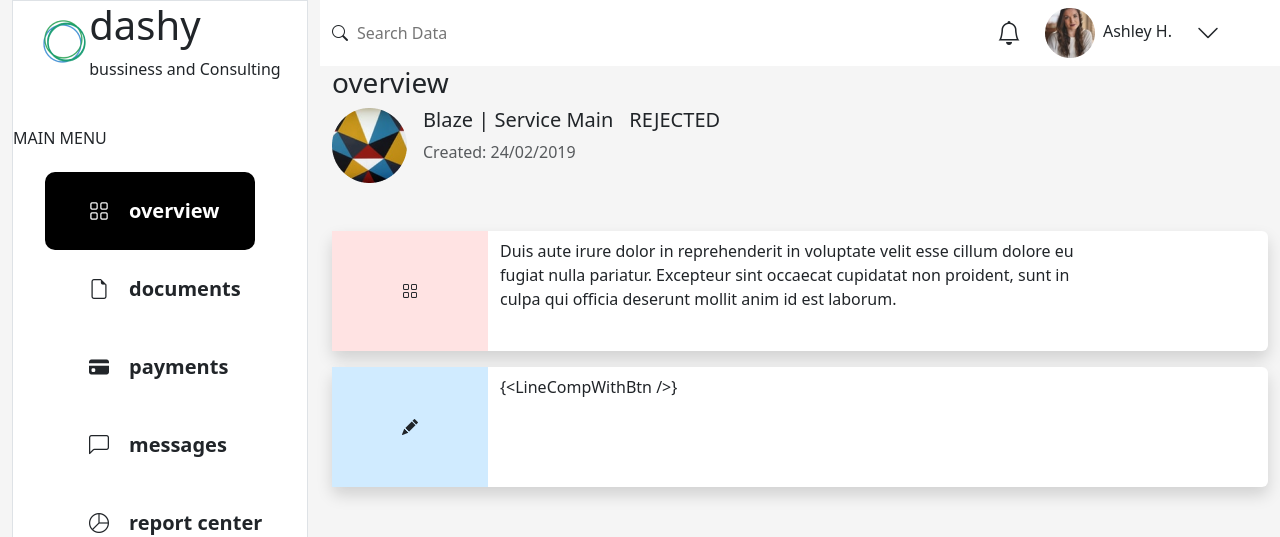
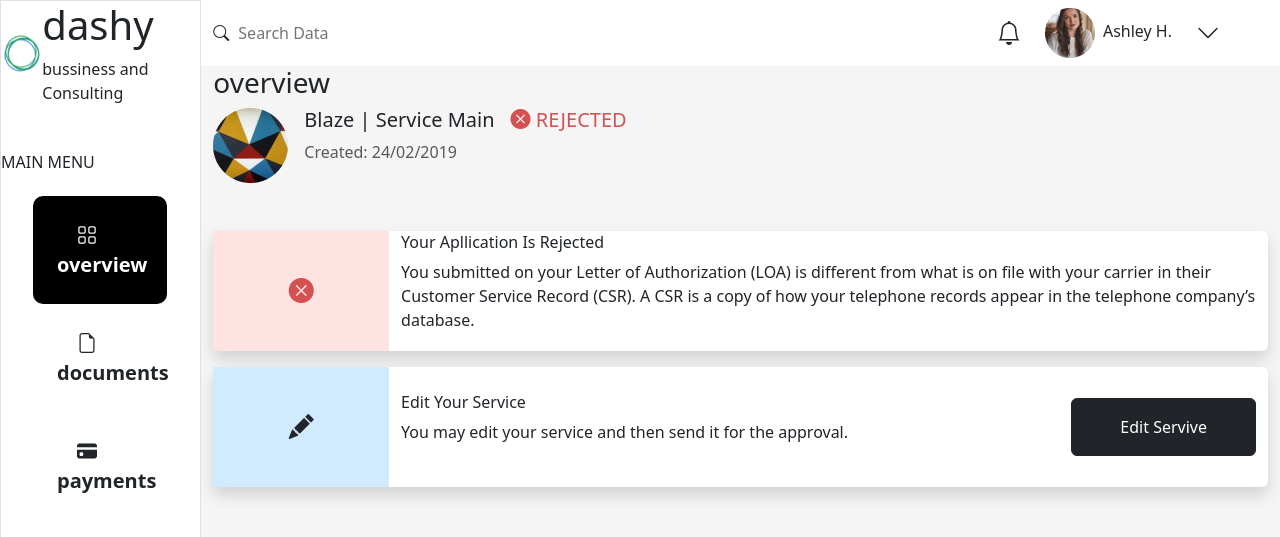
Before and after one commit to SamLaye/bootcampProjetReact1, a React (Create React App) app: page / in a window 1280 px wide. Shown: the top 537 px of the page. Built offline with nearby package versions, Linux system fonts and the light colour scheme; the HTML template or start-up script is replaced by a standard one.

Commit message:
Ajout de deux composants pour Line

```diff
--- a/src/App.css
+++ b/src/App.css
@@ -1,11 +1,15 @@
-body{
+body {
     background-color: #f5f5f5 !important;
 }
+
+/* #sidebarContainer{
+    padding-left: 0 !important;
+  } */
 /* ================================================
       N  _  A  _  V  _  B  _  A  _  R
      =============================================== */
-  #navbar-input{
-    outline: none !important ;
+#navbar-input {
+    outline: none !important;
     width: 70%;
     /* background-color: #f5f5f5; */
 
@@ -16,12 +20,34 @@
 /* ================================================
       H  _  O  _  M  _  E
    =============================================== */
-#home #bgLineIcon1{
+#home #bgLineIcon1 {
     background-color: #ffe3e3;
 }
-#home #bgLineIcon2{
+
+#home #bgLineIcon2 {
     background-color: #d0ebff;
 }
-#home #line .myLine{
+
+#home #line .myLine {
     min-height: 120px;
 }
+
+#home .rejected,
+#home #line .rejected,
+#home #line #rejected {
+    color: #d45151;
+}
+
+#home #line #rejected,
+#home #line #noRejected {
+    font-size: 25px;
+}
+
+@media screen and (max-width: 992px) {
+/* ================================================
+      H  _  O  _  M  _  E
+   =============================================== */
+    #home #line #lineCompWithBtn button {
+        padding: 10px 20px !important;
+    }
+}
--- a/src/component/Home.jsx
+++ b/src/component/Home.jsx
@@ -4,6 +4,8 @@
 import Tof2 from '../assets/tof2.jpg'
 import Tof3 from '../assets/tof3.jpg'
 import Line from './Line'
+import LineCompWithBtn from './LineCompWithBtn'
+import LineCompWithoutBtn from './LineCompWithoutBtn'
 
 
 // import LineCompWithBtn from './homeComponents/LineCompWithBtn';
@@ -22,7 +24,9 @@
                             <span className='text-muted p-0'>Created: 24/02/2019</span>
                         </div>
                         <div>
-                            <h4 className='text-uppercase fs-5'> rejected</h4>
+                            <h4 className='text-uppercase fs-5 rejected'>
+                                <i className='bi bi-x-circle-fill'> </i>
+                                rejected</h4>
                         </div>
 
                     </div>
@@ -31,14 +35,14 @@
             <div className="container mt-5 mb-2" id='line'>
                 <Line
                     colorIcone= "bgLineIcon1"
-                    icon="bi bi-grid"
-                    contenu="Duis aute irure dolor in reprehenderit in voluptate velit esse
-		  		cillum dolore eu fugiat nulla pariatur. Excepteur sint occaecat cupidatat non
-		  		proident, sunt in culpa qui officia deserunt mollit anim id est laborum. "/>
+                    icon="bi bi-x-circle-fill"
+                    iconID="rejected"
+                    contenu={<LineCompWithoutBtn />}/>
                 <Line
                     colorIcone= "bgLineIcon2"
                     icon="bi bi-pencil-fill"
-                    contenu='{<LineCompWithBtn />}' />
+                    iconID="noRejected"
+                    contenu={<LineCompWithBtn />} />
             </div>
             <div className='container'>
                 <div className='row'>
@@ -54,13 +58,13 @@
                                 <br />Consistency in brand experience
                                 </p>
                             </div>,
-                        footer: 'UPGRADE ENTERPRISE'
+                        footer: 'read more'
                     }} />
                     <Card first={{
                         title: 'CLOUD DATABASE',
                         img: Tof2,
                         text: 'A cloud database is a basically a scalable content database running on a cloud computing platform that can be private, public, or hybrid.',
-                        footer: 'UPGRADE ENTERPRISE'
+                        footer: 'read more'
                     }} />
                     <Card first={{
                         title: 'ENTERPRISE ACCOUNT',
--- a/src/component/Line.jsx
+++ b/src/component/Line.jsx
@@ -5,14 +5,12 @@
     return (
         <div className="row bg-white rounded shadow my-3 myLine">
             <div
-                className="col-2 d-flex justify-content-center align-items-center"
+                className="col-2 d-flex justify-content-center align-items-center "
                 id={props.colorIcone}
             >
-                <i className={props.icon}></i>
+                <i className={props.icon} id={props.iconID}></i>
             </div>
-            <div className="col-8 py-2">
-                <p>{props.contenu}</p>
-            </div>
+            <div className="col-10 my-auto" >{props.contenu}</div>
         </div>
     );
 }
--- /dev/null
+++ b/src/component/LineCompWithBtn.jsx
@@ -0,0 +1,21 @@
+import 'bootstrap/dist/css/bootstrap.min.css'
+import 'bootstrap/dist/js/bootstrap.bundle.min.js'
+import "bootstrap-icons/font/bootstrap-icons.css"
+
+const LineCompWithBtn = () => {
+    return (
+        <div className='row' id='lineCompWithBtn'>
+            <div className="col-9 col-md-7 ">
+                <h5 className='text-capitalize fs-6'>edit your service</h5>
+                <p>
+                    You may edit your service and then send it for the approval.
+                </p>
+            </div>
+            <div className='col-3 col-md-4 offset-md-1 d-flex justify-content-end'>
+                <button className='btn btn-dark align-self-center text-capitalize py-3 px-5'>edit servive</button>
+            </div>
+        </div>
+    );
+}
+
+export default LineCompWithBtn;
--- /dev/null
+++ b/src/component/LineCompWithoutBtn.jsx
@@ -0,0 +1,19 @@
+import 'bootstrap/dist/css/bootstrap.min.css'
+import 'bootstrap/dist/js/bootstrap.bundle.min.js'
+import "bootstrap-icons/font/bootstrap-icons.css"
+
+const LineCompWithoutBtn = () => {
+    return (
+        <div className="" id='lineCompWithoutBtn'>
+            <h5 className='text-capitalize fs-6'>your apllication is rejected</h5>
+            <p>
+                You submitted on your Letter of Authorization (LOA) is different
+                from what is on file with your carrier in their Customer Service
+                Record (CSR). A CSR is a copy of how your telephone records appear
+                in the telephone company’s database.
+            </p>
+        </div>
+    );
+}
+
+export default LineCompWithoutBtn;
--- a/src/component/Navbar.jsx
+++ b/src/component/Navbar.jsx
@@ -6,7 +6,7 @@
 
 const Navbar = () => {
     return (
-        <div className='row bg-white justify-content-between py-2'>
+        <div className='row bg-white justify-content-between py-2' id='navbar'>
             <div className="col my-auto">
                 <div className='input-group' id='navbar-input-container'>
                     <i class="bi bi-search my-auto me-2"></i>
--- a/src/layouts/Template.jsx
+++ b/src/layouts/Template.jsx
@@ -1,11 +1,11 @@
 const Template = (props) => {
     return (
         <div className='container-fluid'>
-            <div className="row ">
-                <div className="col-md-3">
+            <div className="row " >
+                <div className="col-md-2 ps-0" id="sidebarContainer">
                     {props.sidebar}
                 </div>
-                <div className="col-md-9">
+                <div className="col-md-10 ps-0" id="navbarContainer">
                     {props.navbar}
                     {props.children}
                 </div>
```
Lines whose indentation alone changed are shown as unchanged.
